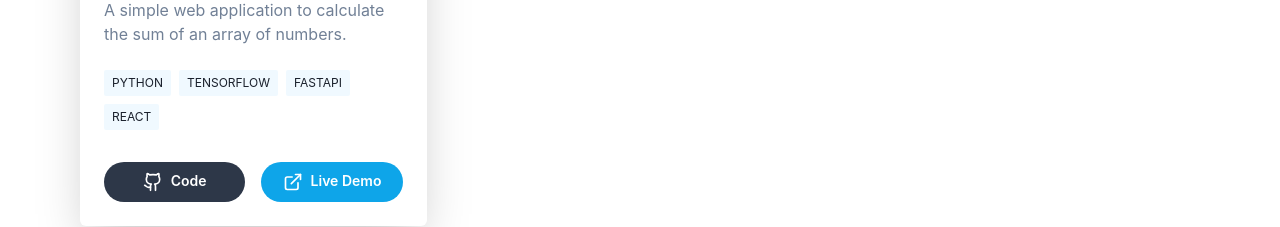
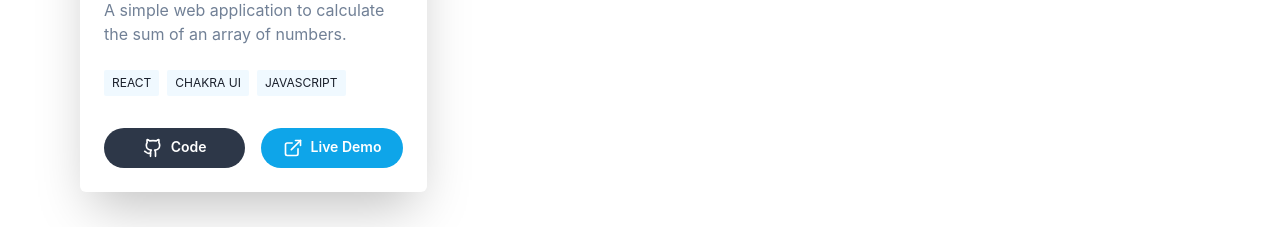
Before and after one commit to Mburuezekiel/modernportfolio, a React (Vite) app: page / in a window 1280 px wide. Shown: the part 3998-4225 px from the top of the page. Built offline with nearby package versions, Linux system fonts and the light colour scheme.

Commit message:
Projects.tsx

```diff
--- a/src/components/Projects.tsx
+++ b/src/components/Projects.tsx
@@ -1,4 +1,5 @@
 import React from 'react';
+import CALC from '../assets/Calc.jpg';
 import {
   Box,
   Container,
@@ -42,14 +43,14 @@ const projects = [
   {
     title: 'Sum Array Calculator',
     description: 'A simple web application to calculate the sum of an array of numbers.',
-    image: 'https://files.oaiusercontent.com/file-V9aXmswrGcmJyBdiprR8mIcQ?se=2024-10-26T00%3A34%3A26Z&sp=r&sv=2024-08-04&sr=b&rscc=max-age%3D604800%2C%20immutable%2C%20private&rscd=attachment%3B%20filename%3Dfeb72398-69c6-40e8-be1d-8fbccf3e5a16.webp&sig=950oFU%2By7uTMQFm77TSto57IumY2k49OzzoCPSrkkrM%3D',
-    technologies: ['Python', 'TensorFlow', 'FastAPI', 'React'],
-    githubUrl: 'https://github.com/yourusername/project3',
+    image: CALC,
+    technologies: ['React', 'Chakra UI', 'JavaScript'],
+    githubUrl: 'https://github.com/yourusername/project4',
     liveUrl: '/src/projects/sumArrayCalculator.html',
   },
 ];
 
-const ProjectCard = ({ title, description, image, technologies, githubUrl, liveUrl }: ProjectProps) => {
+const ProjectCard = ({ title, description, image, technologies, githubUrl, liveUrl }) => {
   return (
     <Box
       maxW={'445px'}
@@ -60,6 +61,7 @@ const ProjectCard = ({ title, description, image, technologies, githubUrl, liveU
       p={6}
       overflow={'hidden'}
     >
+      <Link href={liveUrl} isExternal>
         <Box
           h={'210px'}
           bg={'gray.100'}
@@ -67,6 +69,10 @@ const ProjectCard = ({ title, description, image, technologies, githubUrl, liveU
           mx={-6}
           mb={6}
           pos={'relative'}
+          _hover={{
+            transform: 'scale(1.05)',
+            transition: 'transform 0.3s ease-in-out',
+          }}
         >
           <Image
             src={image}
@@ -76,6 +82,7 @@ const ProjectCard = ({ title, description, image, technologies, githubUrl, liveU
             h="full"
           />
         </Box>
+      </Link>
       <Stack>
         <Heading
           color={useColorModeValue('gray.700', 'white')}
@@ -107,7 +114,7 @@ const ProjectCard = ({ title, description, image, technologies, githubUrl, liveU
         <Button
           flex={1}
           fontSize={'sm'}
-          bg={"gray.700"}
+          bg={'gray.700'}
           rounded={'full'}
           leftIcon={<Github size={20} />}
           onClick={() => window.open(githubUrl, '_blank')}
```
Lines whose indentation alone changed are shown as unchanged.
